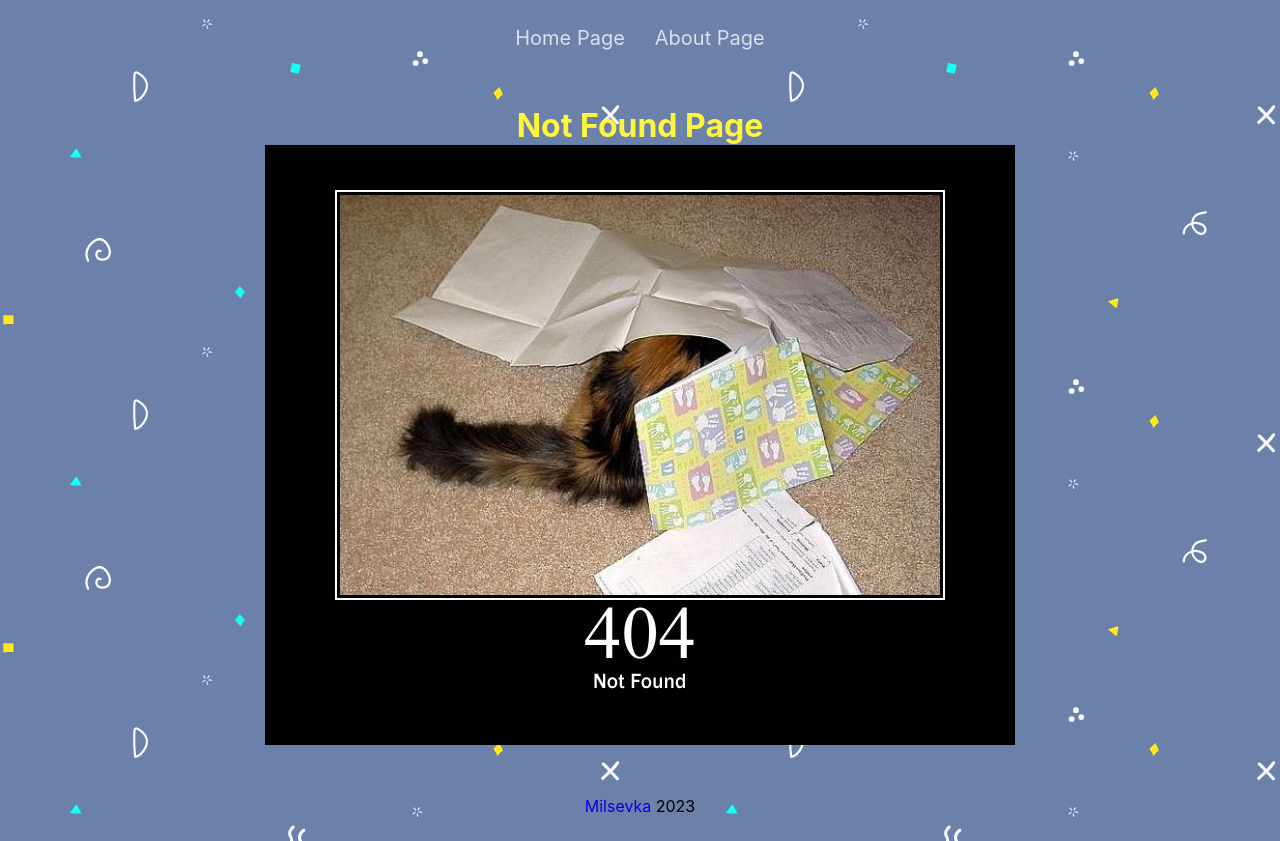
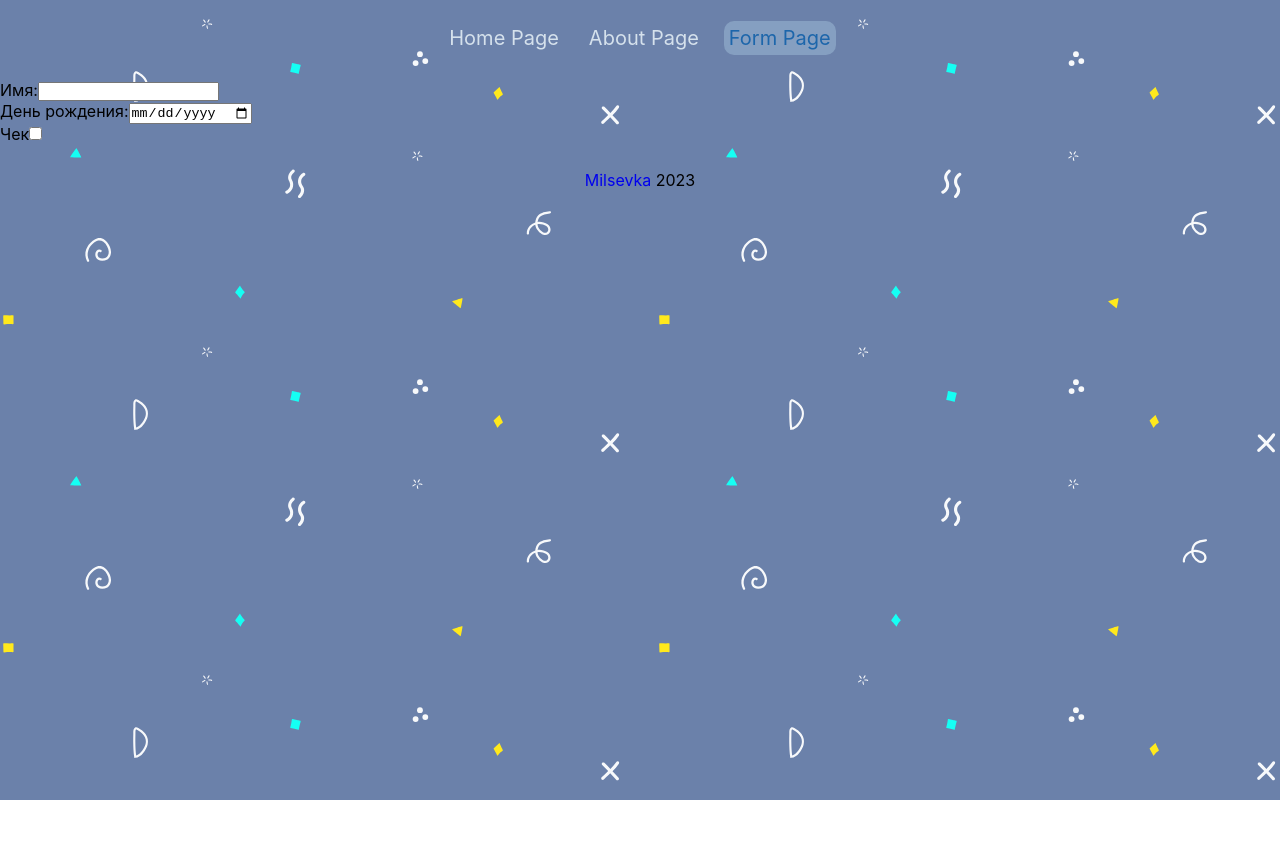
Before and after one commit to milsevka/React-2023Q1, a React (Create React App) app: page /form in a window 1280 px wide. Before the commit this address led to /404. After the commit the page ends 800 px from the top, so only its background shows below. Built offline with nearby package versions, Linux system fonts and the light colour scheme.

Commit message:
feat: added the basis for the page with the form

```diff
--- a/src/App.tsx
+++ b/src/App.tsx
@@ -2,6 +2,7 @@ import './App.css';
 import { HomePage } from './pages/HomePage/HomePage';
 import { NotFoundPage } from './pages/NotFoundPage/NotFoundPage';
 import { AboutPage } from './pages/AboutPage/AboutPage';
+import { FormPage } from './pages/FormPage/FormPage';
 import { Navigate, Route, Routes } from 'react-router';
 import { Cards } from './data/cards';
 
@@ -11,6 +12,7 @@ function App() {
       <Route path="/" element={<HomePage cards={Cards} />} />
       <Route path="/about" element={<AboutPage />} />
       <Route path="/404" element={<NotFoundPage />} />
+      <Route path="/form" element={<FormPage />} />
       <Route path="*" element={<Navigate to="/404" replace />} />
     </Routes>
   );
--- /dev/null
+++ b/src/components/Form/Form.tsx
@@ -0,0 +1,55 @@
+import React from 'react';
+
+import '../../App.css';
+
+type FormProps = {
+  props?: null;
+};
+
+type FormType = {
+  name: string;
+  birthday: string;
+  checked: boolean;
+};
+
+export class Form extends React.Component<FormProps, FormType> {
+  constructor(props: FormProps) {
+    super(props);
+    this.state = {
+      name: '',
+      birthday: '',
+      checked: false,
+    };
+    this.onInputChange = this.onInputChange.bind(this);
+  }
+
+  onInputChange(event: React.FormEvent<HTMLInputElement>): void {
+    this.setState({ ...this.state, [event.currentTarget.name]: event.currentTarget.value });
+  }
+
+  onInputAgree = () => {
+    this.setState({ ...this.state, checked: !this.state.checked });
+  };
+
+  render() {
+    const { name, birthday, checked } = this.state;
+    return (
+      <form>
+        <label>
+          Имя:
+          <input name="name" type="text" value={name} onChange={this.onInputChange} />
+        </label>
+        <br />
+        <label>
+          День рождения:
+          <input name="birthday" type="date" value={birthday} onChange={this.onInputChange} />
+        </label>
+        <br />
+        <label>
+          Чек
+          <input name="checked" type="checkbox" checked={checked} onChange={this.onInputAgree} />
+        </label>
+      </form>
+    );
+  }
+}
--- a/src/components/Header/Header.tsx
+++ b/src/components/Header/Header.tsx
@@ -34,6 +34,19 @@ export class Header extends React.Component {
               About Page
             </NavLink>
           </li>
+          <li className="header-link-item">
+            <NavLink
+              to="/form"
+              style={({ isActive }) => ({
+                color: isActive ? '#1d66ab' : '#d5e1ec',
+                background: isActive ? '#a0bdd880' : 'transparent',
+                padding: '5px',
+                borderRadius: '10px',
+              })}
+            >
+              Form Page
+            </NavLink>
+          </li>
         </ul>
       </header>
     );
--- /dev/null
+++ b/src/pages/FormPage/FormPage.tsx
@@ -0,0 +1,18 @@
+import React from 'react';
+import { Header } from '../../components/Header/Header';
+import { Footer } from '../../components/Footer/Footer';
+
+import '../../App.css';
+import { Form } from '../../components/Form/Form';
+
+export class FormPage extends React.Component {
+  render() {
+    return (
+      <>
+        <Header />
+        <Form />
+        <Footer />
+      </>
+    );
+  }
+}
```
Also changed, not shown: 1 other file (tests, documents, lock files or other folders).
